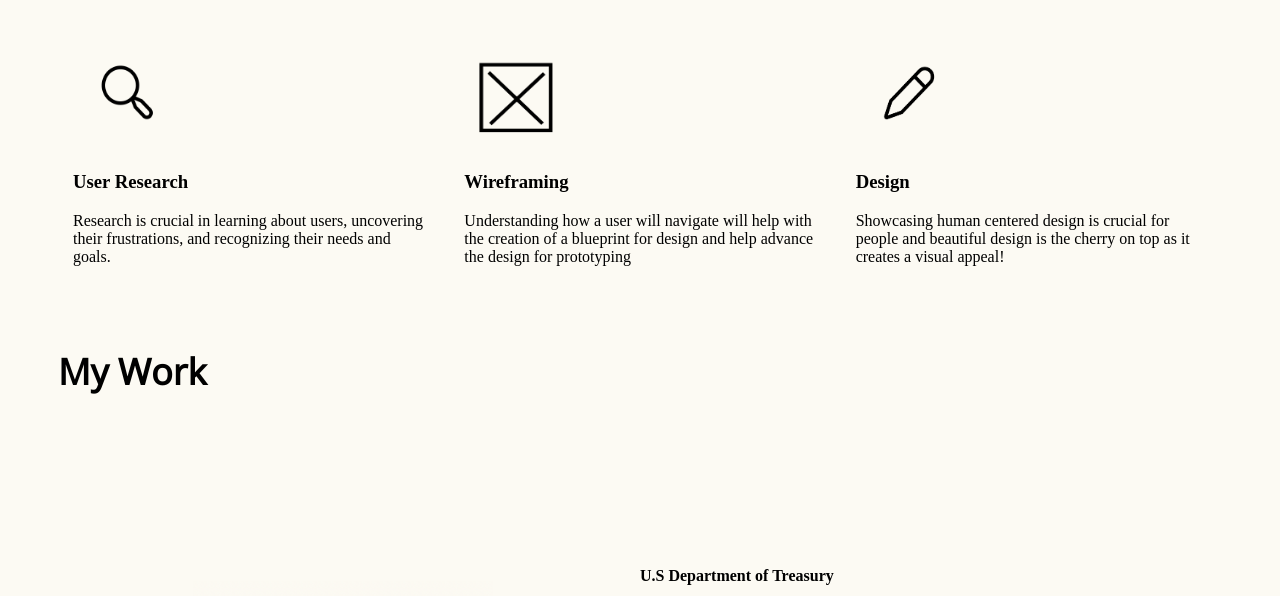
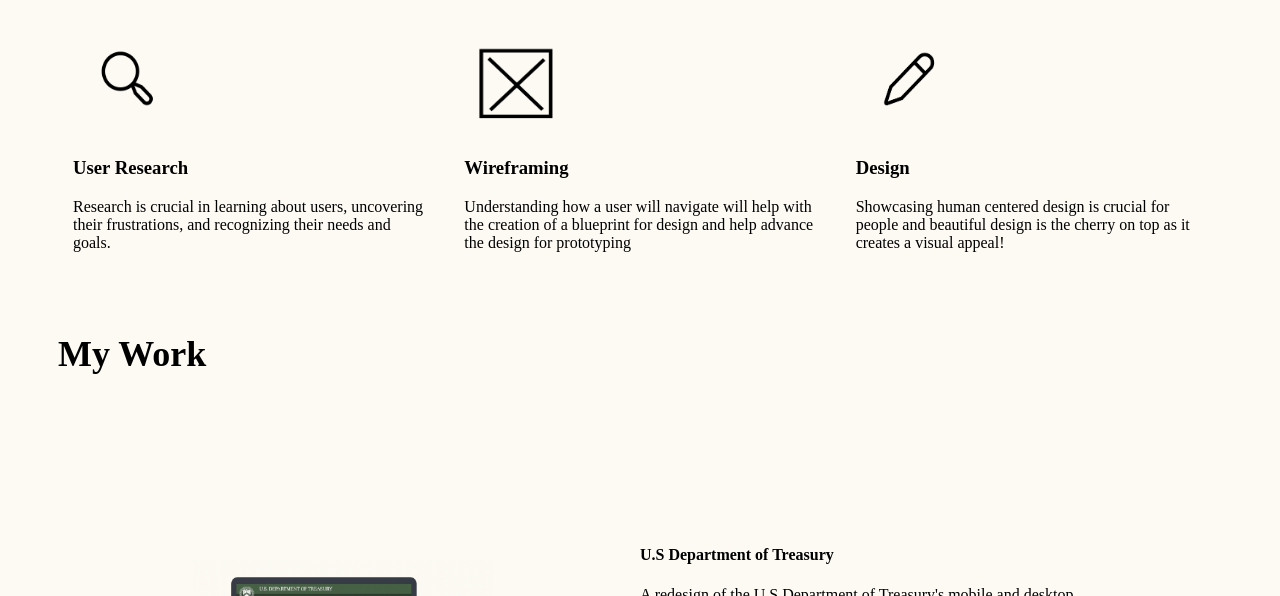
Before and after one commit to esthersyi/UX_UI_HW_19, a plain HTML site: page index.html in a window 1280 px wide. Shown: the part 727-1323 px from the top of the page. Drawn offline with nearby package versions, Linux system fonts and the light colour scheme.

Commit message:
h2 update

```diff
--- a/css/style.css
+++ b/css/style.css
@@ -231,9 +231,9 @@ h1 {
 h2 {
     padding: 0px 50px;
     font-size: 36px;
-    font-family: 'Montserrat', sans-serif;
+    /* font-family: 'Montserrat', sans-serif;
     font-family: 'Noto Serif Telugu', serif;
-    font-family: 'Open Sans', sans-serif;
+    font-family: 'Open Sans', sans-serif; */
 }
 
 h4 {
```
